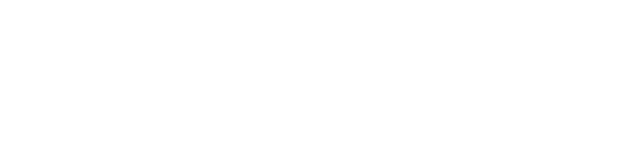
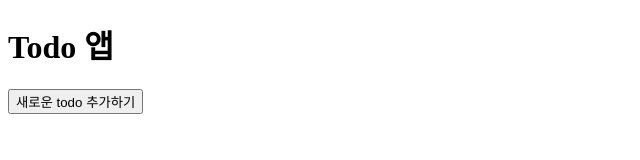
Before and after one commit to serahissomi/To-do-app, a plain HTML site: page index.html in a window 1280 px wide. Shown: the whole page, without its empty margins (0-640 px from the left). Drawn offline with Linux system fonts and the light colour scheme.

Commit message:
html에 css파일 링크하고 제목과 새로운 todo 추가하기 버튼 생성

```diff
--- a/index.html
+++ b/index.html
@@ -4,8 +4,19 @@
     <meta charset="UTF-8">
     <meta name="viewport" content="width=device-width, initial-scale=1.0">
     <title>Document</title>
+    <link rel="stylesheet" href="style.css"/>
 </head>
 <body>
+    <div class="app">
+        <header>
+            <h1>Todo 앱</h1>
+            <button id="create-btn"> 새로운 todo 추가하기 </button>
+        </header>
+            <div class="todo-list" id="list">
+
+            </div>
+
+    </div>
     <script src="script.js"></script>
 </body>
 </html>
```
